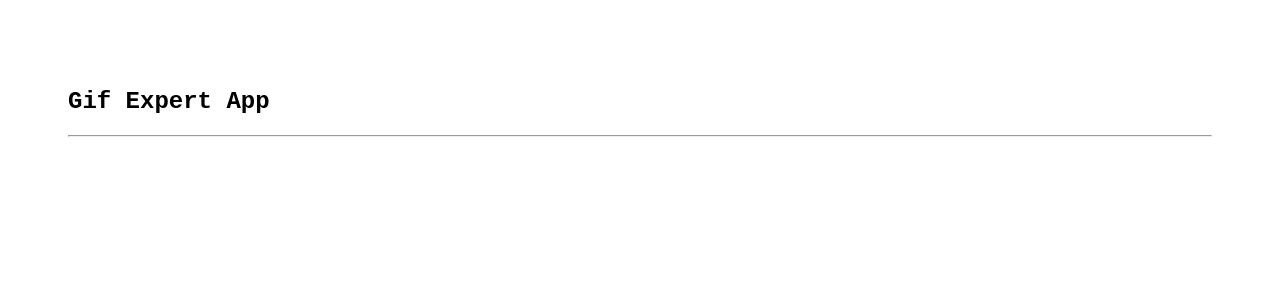
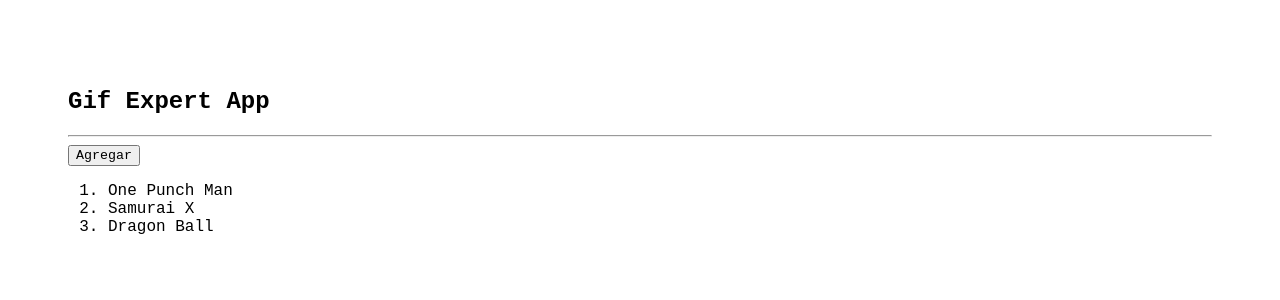
Before and after one commit to GusRodriguezM/gif-expert-app, a React (Create React App) app: page / in a window 1280 px wide. Shown: the top 300 px of the page. Built offline with nearby package versions, Linux system fonts and the light colour scheme.

Commit message:
Adding static categories to a list

```diff
--- a/src/GifExpertApp.js
+++ b/src/GifExpertApp.js
@@ -1,11 +1,28 @@
-import React from 'react';
+import React, {useState} from 'react';
 
 const GifExpertApp = () => {
+
+    const [categories, setCategories] = useState(['One Punch Man', 'Samurai X', 'Dragon Ball']);
+
+    const handleAdd = () => {
+        setCategories(categories => [...categories, 'Demon Slayer']);
+    }
+
     return (
-        <div>
+        <>
             <h2>Gif Expert App</h2>
             <hr/>
-        </div>
+
+            <button onClick={handleAdd}>Agregar</button>
+
+            <ol>
+                {
+                    categories.map(category => {
+                        return <li key={category}>{category}</li>
+                    })
+                }
+            </ol>
+        </>
     )
 }
 
```
